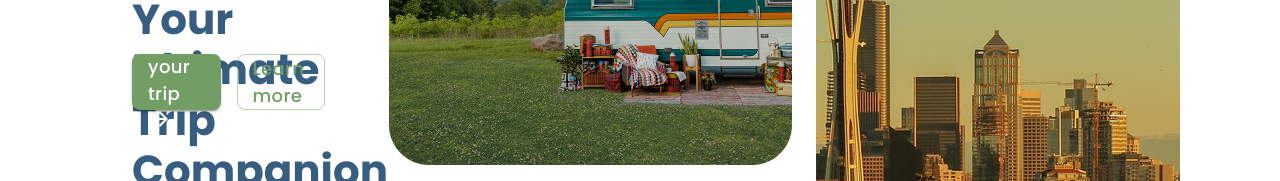
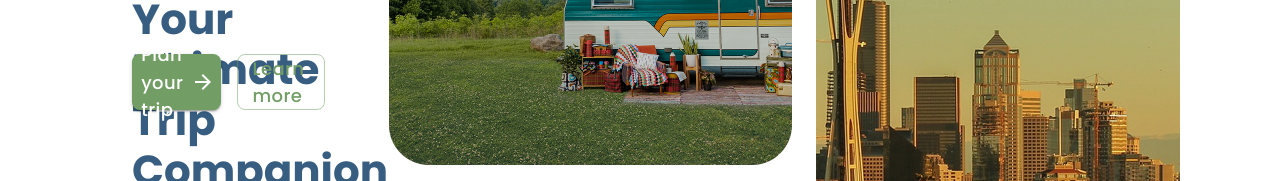
Before and after one commit to Mortharion-tech/za-travel, a React (Vite) app: page / in a window 1280 px wide. Shown: the part 418-599 px from the top of the page. Built offline with nearby package versions, Linux system fonts and the light colour scheme; no server answers.

Commit message:
Update Hero.tsx

```diff
--- a/src/features/landing/components/Hero/Hero.tsx
+++ b/src/features/landing/components/Hero/Hero.tsx
@@ -82,6 +82,7 @@ export default function Hero() {
               color="primary"
               LinkComponent={Link}
               href={AppRoutes.addTrip}
+              endIcon={<ArrowForwardIcon />}
               sx={{
                 width: '50%',
                 height: '56px',
@@ -89,7 +90,7 @@ export default function Hero() {
                 justifyContent: 'center',
               }}
             >
-              Plan your trip <ArrowForwardIcon />
+              Plan your trip
             </AppButton>
             <AppButton
               variant="outlined"
```
